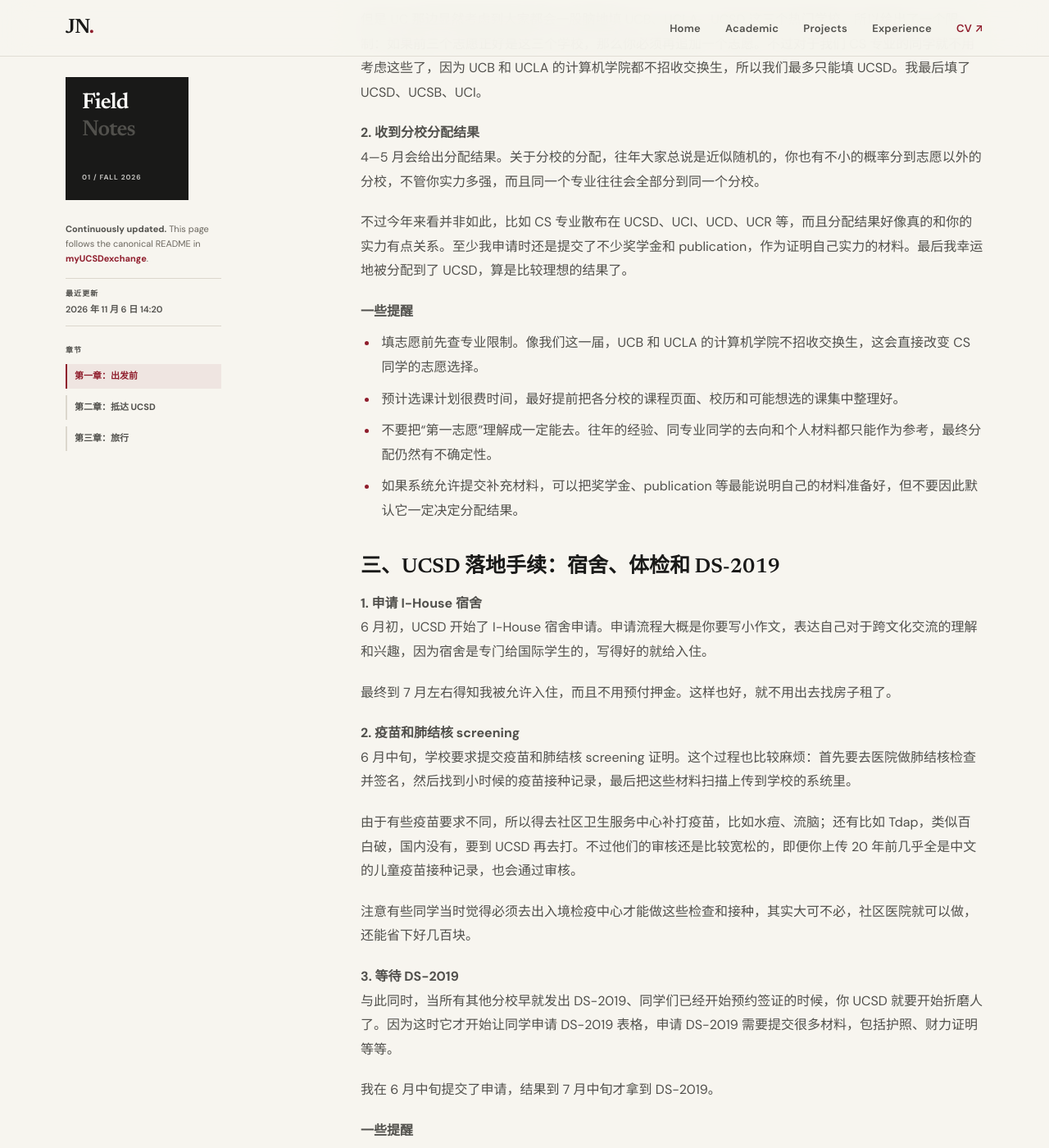
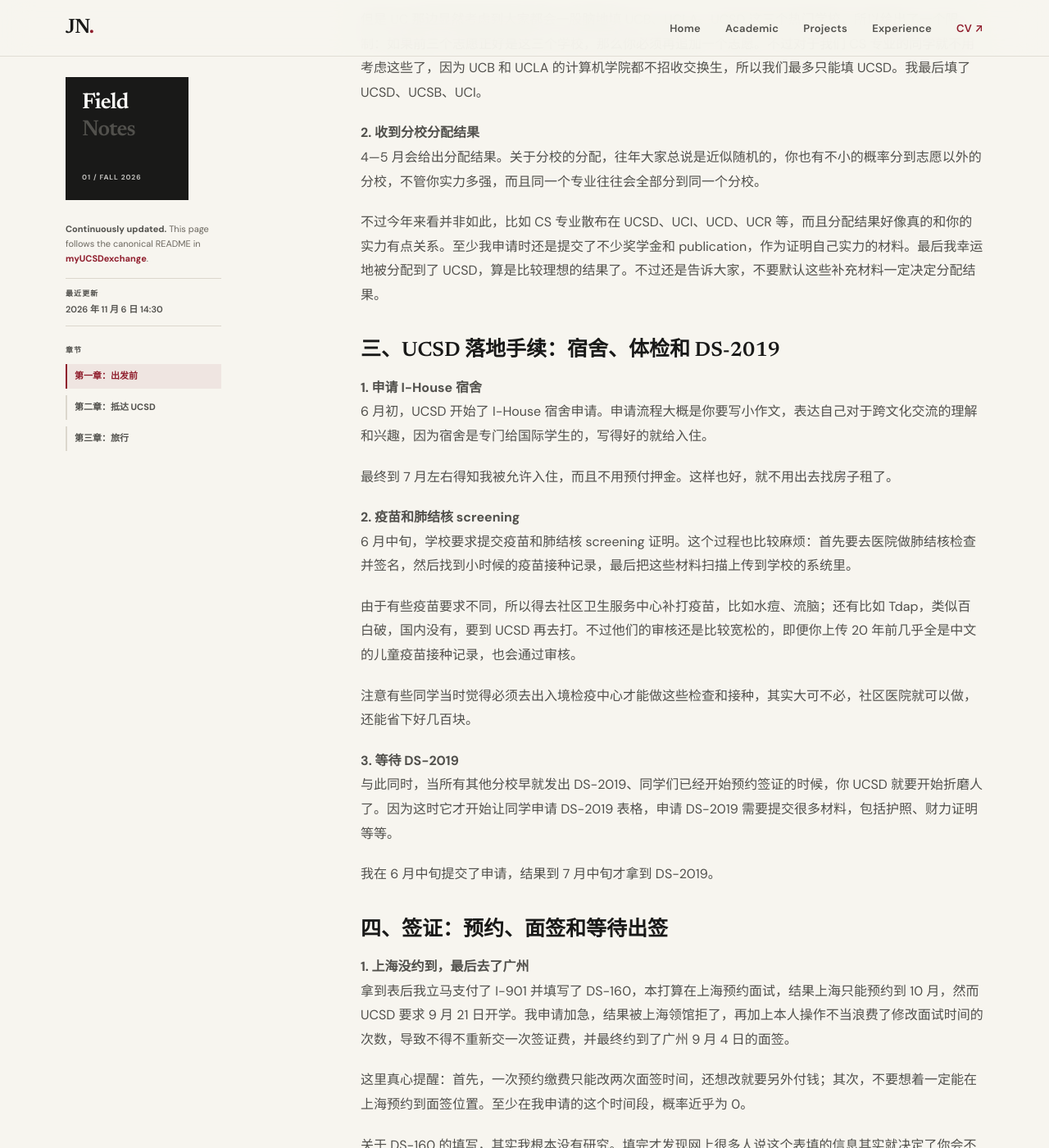
Before and after one commit to JunjieNian/JunjieNian.github.io, a Jekyll site: the page built from exchange.md, in a window 1280 px wide and 1400 px high, scrolled down 2315 px. Shown: the whole window at 82% size. Built offline with Jekyll 4.4.1, drawn with Linux system fonts in a browser that asks for light colours; some of the changed text lies outside the part shown.

Commit message:
Sync UCSD exchange notes

```diff
--- a/exchange.md
+++ b/exchange.md
@@ -4,8 +4,8 @@ layout: exchange
 title: "我的 UCSD 交换经历 | Junjie Nian"
 description: "Junjie Nian 持续更新的 UCSD 交换经历：从申请、行前准备到校园生活，为后来的交换生提供个人经验参考。"
 permalink: "/exchange/"
-last_updated: "2026-11-06T14:20:32+08:00"
-last_updated_display: "2026 年 11 月 6 日 14:20"
+last_updated: "2026-11-06T14:30:47+08:00"
+last_updated_display: "2026 年 11 月 6 日 14:30"
 chapter_number: 1
 chapters:
   - number: 1
@@ -82,14 +82,7 @@ chapters:
 
 4—5 月会给出分配结果。关于分校的分配，往年大家总说是近似随机的，你也有不小的概率分到志愿以外的分校，不管你实力多强，而且同一个专业往往会全部分到同一个分校。
 
-不过今年来看并非如此，比如 CS 专业散布在 UCSD、UCI、UCD、UCR 等，而且分配结果好像真的和你的实力有点关系。至少我申请时还是提交了不少奖学金和 publication，作为证明自己实力的材料。最后我幸运地被分配到了 UCSD，算是比较理想的结果了。
-
-#### 一些提醒
-
-- 填志愿前先查专业限制。像我们这一届，UCB 和 UCLA 的计算机学院不招收交换生，这会直接改变 CS 同学的志愿选择。
-- 预计选课计划很费时间，最好提前把各分校的课程页面、校历和可能想选的课集中整理好。
-- 不要把“第一志愿”理解成一定能去。往年的经验、同专业同学的去向和个人材料都只能作为参考，最终分配仍然有不确定性。
-- 如果系统允许提交补充材料，可以把奖学金、publication 等最能说明自己的材料准备好，但不要因此默认它一定决定分配结果。
+不过今年来看并非如此，比如 CS 专业散布在 UCSD、UCI、UCD、UCR 等，而且分配结果好像真的和你的实力有点关系。至少我申请时还是提交了不少奖学金和 publication，作为证明自己实力的材料。最后我幸运地被分配到了 UCSD，算是比较理想的结果了。不过还是告诉大家，不要默认这些补充材料一定决定分配结果。
 
 ### 三、UCSD 落地手续：宿舍、体检和 DS-2019
 
@@ -112,12 +105,6 @@ chapters:
 与此同时，当所有其他分校早就发出 DS-2019、同学们已经开始预约签证的时候，你 UCSD 就要开始折磨人了。因为这时它才开始让同学申请 DS-2019 表格，申请 DS-2019 需要提交很多材料，包括护照、财力证明等等。
 
 我在 6 月中旬提交了申请，结果到 7 月中旬才拿到 DS-2019。
-
-#### 一些提醒
-
-- 先翻出小时候的疫苗接种记录，再去做肺结核检查和补打疫苗。
-- 社区医院就可以完成相关检查和接种，并不一定非要去出入境检疫中心。但以后申请时仍应先对照 UCSD 当年的表格和签字要求。
-- 护照、财力证明等材料能提前准备的就先准备，不要等系统开放申请 DS-2019 后才开始找。
 
 ### 四、签证：预约、面签和等待出签
 
@@ -149,11 +136,6 @@ chapters:
 
 终于在 9 月 10 日状态变为 approved，9 月 11 日变为 issued，于是我在这个周末安心地买了保险并交了住宿费。
 
-#### 一些提醒
-
-- 拿到 DS-2019 后尽快填 DS-160（一定记得社交媒体最好多填一些）、查看各领馆号源，不要默认自己所在城市一定来得及。
-- 改面签时间前一定想清楚。我这一届一次预约缴费只能改两次，继续修改就得重新付费。
-
 ### 五、选课和宿舍入住安排
 
 #### 1. 前置课程审核和选课
@@ -167,12 +149,6 @@ chapters:
 在 8 月底，宿舍具体分配出来了。我分到单间，整个房里有 4 个单间和一个厨房、卫生间、淋浴室。
 
 此时需要预约入住时间，然而我连签证都还没去面签，怎么知道什么时候能到学校？只知道必须 21 号前到达，所以仓促预约了个 18 号。至于为什么约得早一些，是因为如果之后护照寄送晚了，我只需发邮件告知我要晚到即可。但如果要早入住，一天要付50美元。
-
-#### 一些提醒
-
-- 需要前置课程审核的课尽早提交申请，不要按正常审核速度去倒推选课时间。
-- 提前整理复旦课程与 UCSD prerequisite 的对应关系。至少要能说明原学校哪门课包含了对方要求的内容。
-- 宿舍入住预约和签证进度可能互相打架，尽量留足余量并预约早一些的入住时间。
 
 ### 六、保险、学校缴费和机票
 
@@ -193,9 +169,3 @@ chapters:
 #### 3. 最后才买机票
 
 到了 9 月 15 日，我的护照终于从领馆寄出了，于是赶紧购买了9 月 19 日的机票，并将宿舍入住时间从9 月 18 日改成了9 月 20 日。
-
-#### 一些提醒
-
-- 不要只比较保险价格，要先逐项确认能否满足当年 UC SHIP 的 waiver 标准。不懂的可以问保险客服。
-- 学校账单不同付款方式的手续费差距很大。如果考虑 eCheck，最好提前确认自己或可以帮忙的人是否有可用的美国银行账户。
-- 签证状态、护照寄回、住宿付款和机票是连在一起的。我的经历比较极限，最好给其中任何一步出问题都留出缓冲时间。
```
Also changed, not shown: exchange-pages/2.md (+2 -2 lines), exchange-pages/3.md (+2 -2 lines).
